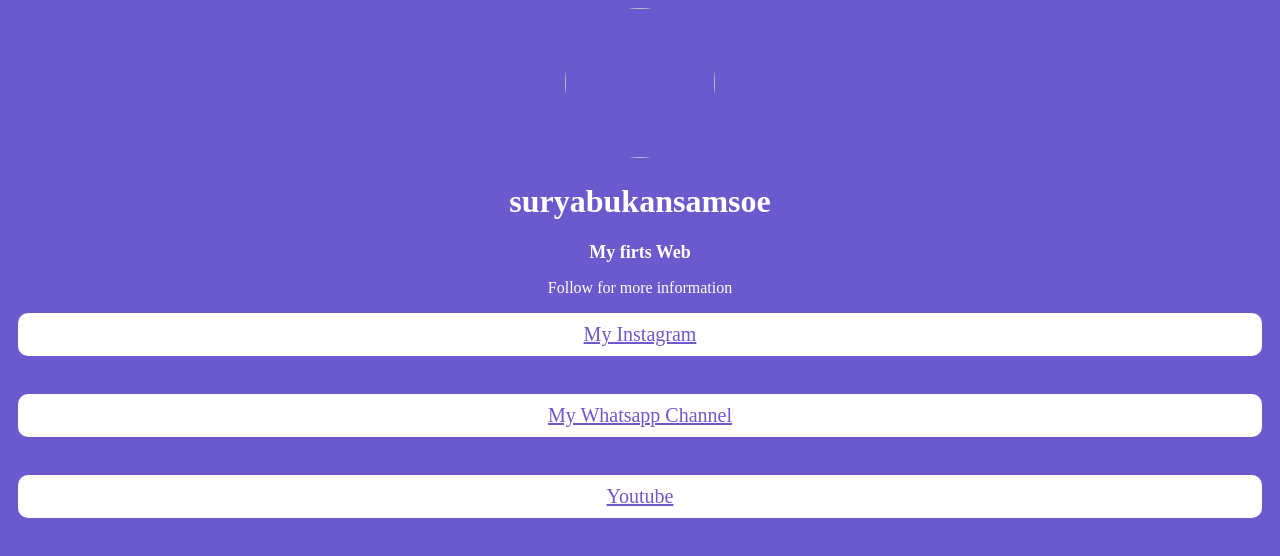
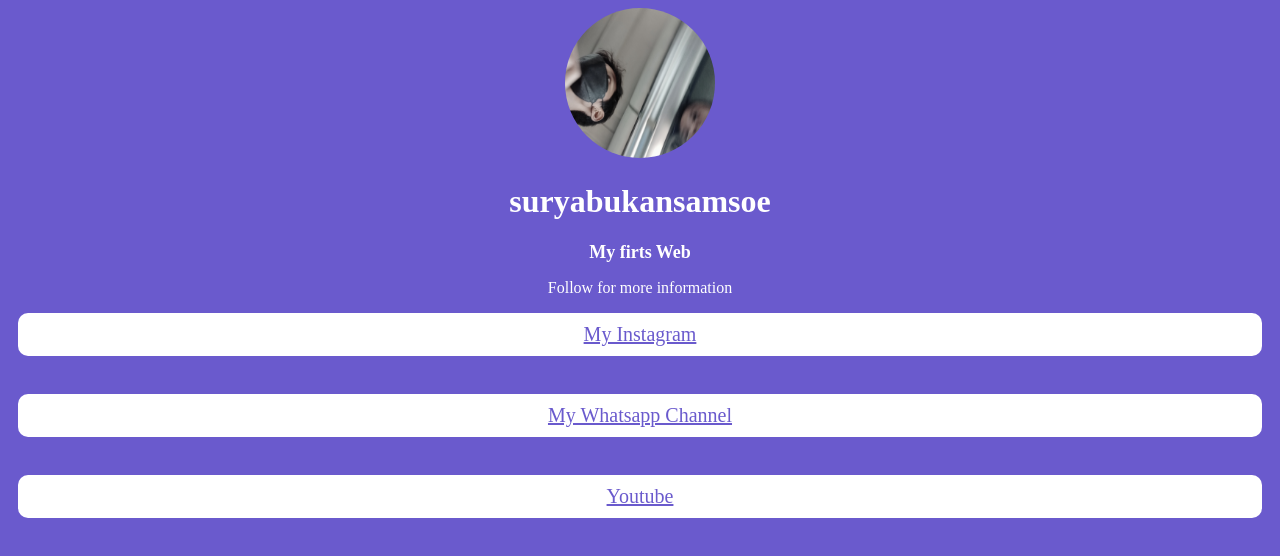
Before and after one commit to suryabukansamsoe/sur-web, a plain HTML site: page index.html in a window 1280 px wide. Drawn offline with Linux system fonts and the light colour scheme; the site is published under a folder, as on GitHub Pages, so addresses that start at the root find nothing.

Commit message:
Add files via upload

```diff
--- a/index.html
+++ b/index.html
@@ -6,7 +6,7 @@
 <link rel="stylesheet" href="style.css">
 </head>
 <body>
-<img src="/gweh_1.jpg">
+<img src="gweh_1.jpg">
 <h1> suryabukansamsoe </h1>
 <h2>My firts Web </h2>
 <p>Follow for more information </p>
```
